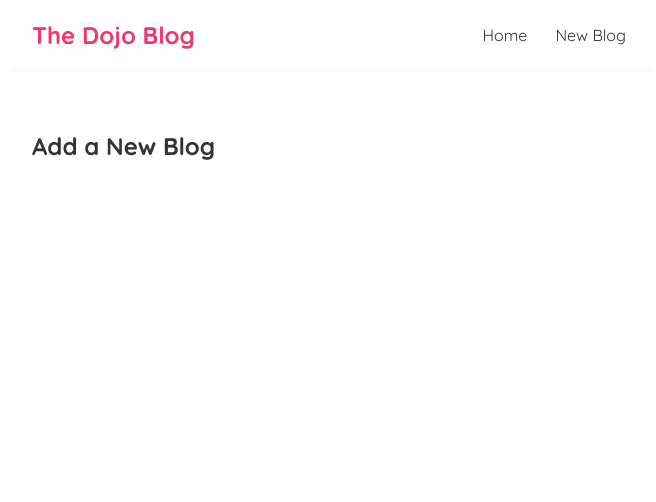
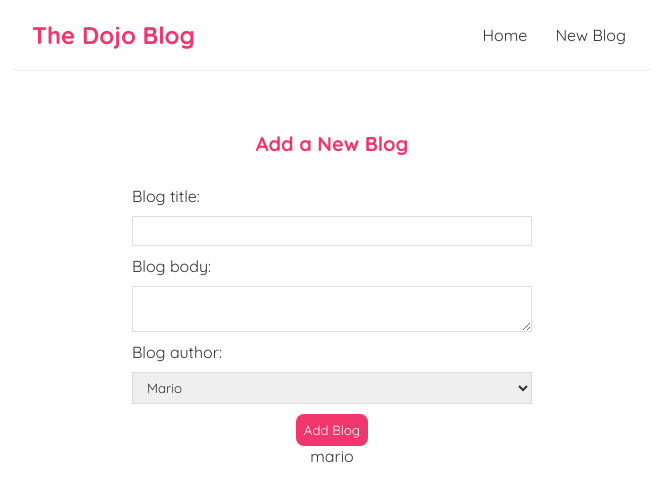
Before and after one commit to kennydageek/dojo-blog, a React (Create React App) app: page /create in a window 1280 px wide. Shown: the top 502 px of the page, without its empty margins (308-964 px from the left). Built offline with nearby package versions, Linux system fonts and the light colour scheme.

Commit message:
Controlled inputs

```diff
--- a/src/Create.js
+++ b/src/Create.js
@@ -1,7 +1,40 @@
+import { useState } from 'react';
+
 const Create = () => {
+  const [title, setTitle] = useState('');
+  const [body, setBody] = useState('');
+  const [author, setAuthor] = useState('mario');
+
   return (
     <div className="create">
       <h2>Add a New Blog</h2>
+      <form>
+        <label>Blog title:</label>
+        <input
+          type="text"
+          required
+          value={title}
+          onChange={(e) => setTitle(e.target.value)}
+        />
+
+        <label>Blog body:</label>
+        <textarea
+          required
+          value={body}
+          onChange={(e) => setBody(e.target.value)}
+        ></textarea>
+
+        <label>Blog author:</label>
+        <select value={author} onChange={(e) => setAuthor(e.target.value)}>
+          <option value="mario">Mario</option>
+          <option value="yoshi">Yoshi</option>
+        </select>
+        <button>Add Blog</button>
+
+        <p>{title}</p>
+        <p>{body}</p>
+        <p>{author}</p>
+      </form>
     </div>
   );
 };
--- a/src/index.css
+++ b/src/index.css
@@ -52,22 +52,54 @@
   text-decoration: none;
 }
 
-/* Blog details page */
+/* blog details page */
 .blog-details h2 {
   font-size: 20px;
   color: #f1356d;
   margin-bottom: 10px;
 }
-
 .blog-details div {
   margin: 20px 0;
 }
-
-/* .blog-details button {
+.blog-details button {
   background: #f1356d;
   color: #fff;
   border: 0;
   padding: 8px;
   border-radius: 8px;
   cursor: pointer;
-} */
+}
+
+/* create new blog form */
+.create {
+  max-width: 400px;
+  margin: 0 auto;
+  text-align: center;
+}
+.create label {
+  text-align: left;
+  display: block;
+}
+.create h2 {
+  font-size: 20px;
+  color: #f1356d;
+  margin-bottom: 30px;
+}
+.create input,
+.create textarea,
+.create select {
+  width: 100%;
+  padding: 6px 10px;
+  margin: 10px 0;
+  border: 1px solid #ddd;
+  box-sizing: border-box;
+  display: block;
+}
+.create button {
+  background: #f1356d;
+  color: #fff;
+  border: 0;
+  padding: 8px;
+  border-radius: 8px;
+  cursor: pointer;
+}
```
